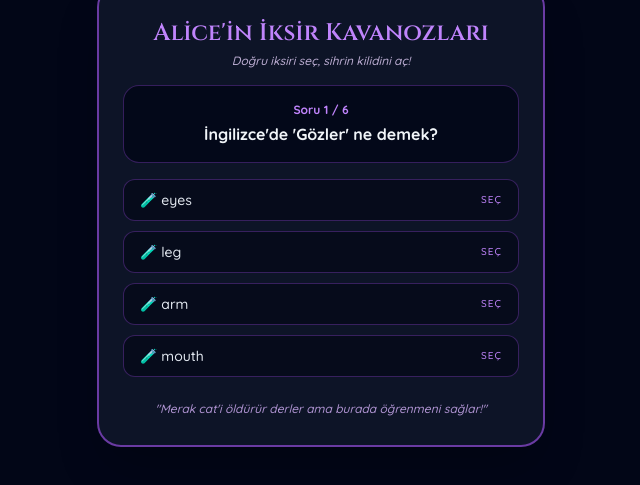
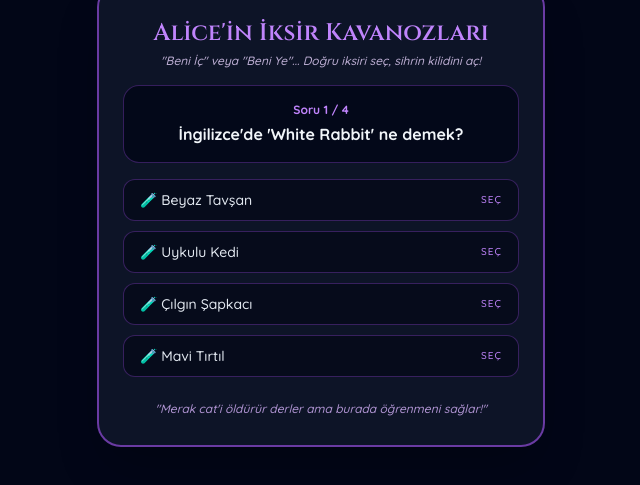
Before and after one commit to nrrkarr-cloud/Deneme2, a plain HTML site: page index.html in a window 1280 px wide. Shown: the part 185-670 px from the top of the page, without its empty margins (319-959 px from the left). Drawn offline with nearby package versions, Linux system fonts and the light colour scheme.

Commit message:
Update index.html

```diff
--- a/index.html
+++ b/index.html
@@ -27,7 +27,7 @@
             Alice'in İksir Kavanozları
         </h2>
         <p class="text-xs text-purple-200/80 mb-4 italic">
-            Doğru iksiri seç, sihrin kilidini aç!
+            "Beni İç" veya "Beni Ye"... Doğru iksiri seç, sihrin kilidini aç!
         </p>
 
         <!-- Soru Alanı -->
@@ -65,33 +65,23 @@
     <script>
         const sorular = [
             {
-                soru: "İngilizce'de 'Gözler' ne demek?",
-                secenekler: ["eyes", "leg", "arm", "mouth"],
+                soru: "İngilizce'de 'White Rabbit' ne demek?",
+                secenekler: ["Beyaz Tavşan", "Uykulu Kedi", "Çılgın Şapkacı", "Mavi Tırtıl"],
                 dogru: 0
             },
             {
-                soru: "İngilizce'de 'leg' ne demek?",
-                secenekler: ["omuz", "ağız", "kulaklar", "bacak"],
-                dogru: 0
-            },
-            {
-                soru: "İngilizce'de 'Burun' ne demek?",
-                secenekler: ["body", "ears", "nose", "foot"],
+                soru: "Alice küçülmek için ne içiyordu?",
+                secenekler: ["Sihirli Çay", "Beni İç İksiri", "Limonata", "Süt"],
                 dogru: 1
             },
             {
-                soru: "İngilizce'de 'Ağız' ne demek?",
-                secenekler: ["shoulder", "hand", "neck", "head"],
+                soru: "Çılgın Şapkacı'nın en sevdiği etkinlik nedir?",
+                secenekler: ["Kroket oynamak", "Çay saati", "Resim yapmak", "Koşmak"],
                 dogru: 1
             },
             {
-                soru: "Türkçe'de'shoulder' ne demek?",
-                secenekler: ["baş", "ayak", "omuz", "kol"],
-                dogru: 1
-            },
-            {
-                soru: "Türkçe'de'neck' ne demek?",
-                secenekler: ["omuz", "boyun", "burun", "bacak"],
+                soru: "'Kafasını uçurun!' sözü kime aittir?",
+                secenekler: ["Beyaz Tavşan", "Kupa Kraliçesi", "Mavi Tırtıl", "Alice"],
                 dogru: 1
             }
         ];
```
